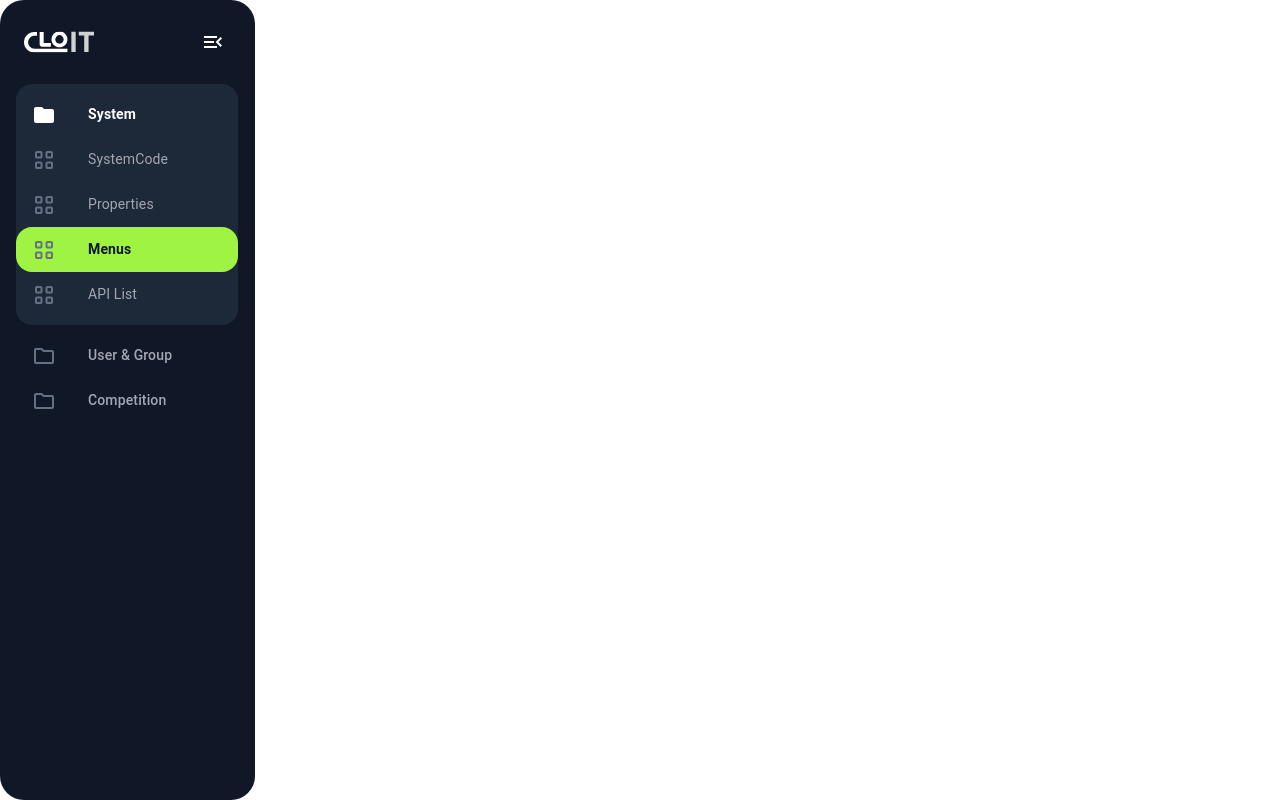
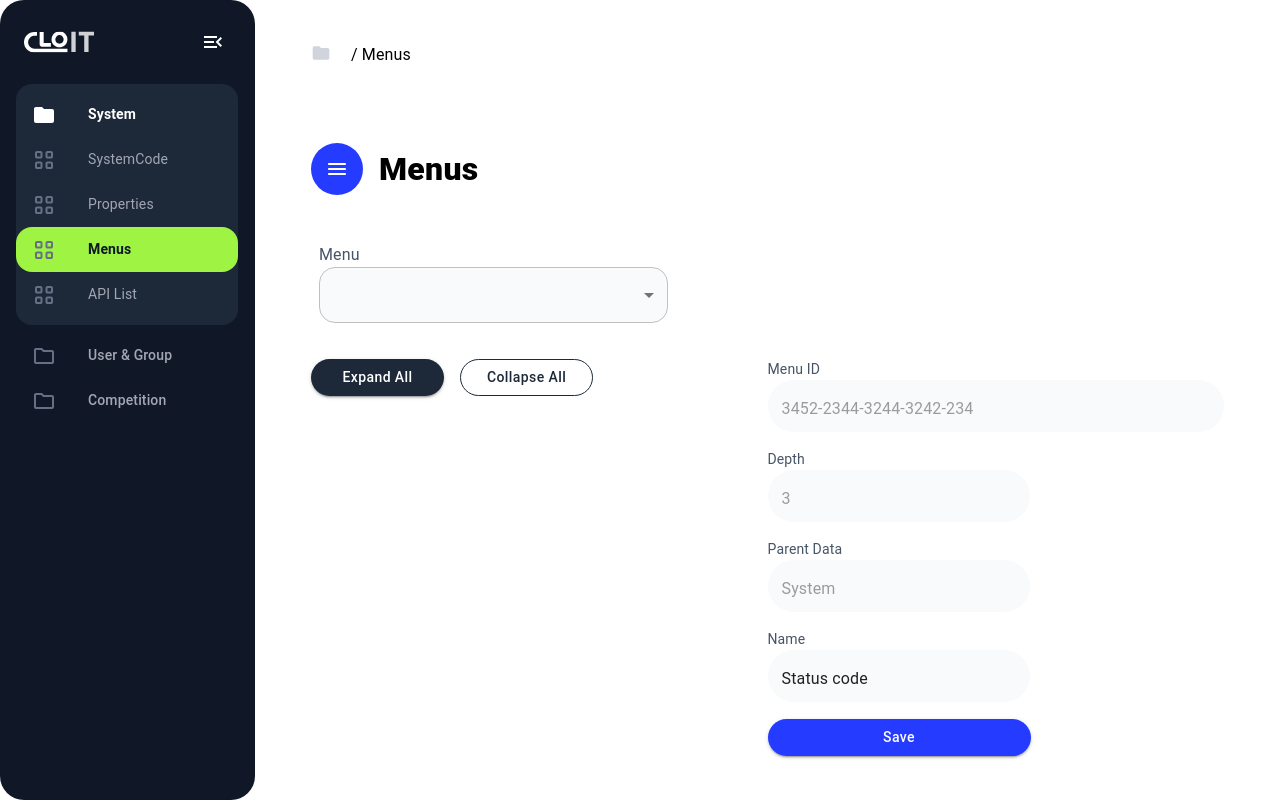
Before and after one commit to hitsamtiammar/hyperhire-new-django-react-assigment, a React (Vite) app in the folder frontend/: page / in a window 1280 px wide. Built offline with nearby package versions, Linux system fonts and the light colour scheme; a web font is replaced by a local one.

Commit message:
initiate home page for frontend

```diff
--- a/frontend/src/App.tsx
+++ b/frontend/src/App.tsx
@@ -2,7 +2,10 @@
 import { Box, styled } from '@mui/material'
 import AppDrawer, { drawerWidth } from './components/layouts/AppDrawer'
 import './App.css'
-import { BrowserRouter } from 'react-router-dom'
+import { BrowserRouter, Route, Routes } from 'react-router-dom'
+import { lazy, Suspense } from 'react';
+
+const Home = lazy(() => import('@/pages/Home'))
 
 const Main = styled(Box, { shouldForwardProp: prop => prop !== 'open' })(
   () => ({
@@ -17,6 +20,11 @@ function App() {
     <Main>
       <BrowserRouter>
         <AppDrawer/>
+        <Suspense fallback={<div>Loading...</div>} >
+            <Routes>
+                <Route path="/" element={<Home/>} />
+            </Routes>
+            </Suspense>
       </BrowserRouter>
     </Main>
   )
--- /dev/null
+++ b/frontend/src/components/data/EditForm.tsx
@@ -0,0 +1,52 @@
+import { Box, Button, Grid, TextField, Typography } from '@mui/material'
+import { styled } from '@mui/material/styles'
+
+const EditFormTextField = styled(TextField)(({theme}) => ({
+    backgroundColor: theme.palette.warning.main,
+    border: 'none',
+    borderRadius: '100px',
+    height: '52px',
+    minWidth: '262px',
+    "& fieldset": { border: 'none' },
+}))
+
+const BoxInput = styled(Box)({
+    marginBottom: '17px'
+})
+
+const SubmitButton = styled(Button)({
+    width: '263px',
+    borderRadius:'48px'
+})
+
+export default function EditForm() {
+  return (
+    <Grid container direction="column">
+        <BoxInput>
+            <Typography fontSize="14px" color="secondary.light">Menu ID</Typography>
+            <EditFormTextField fullWidth disabled InputProps={{
+                disableUnderline: true,
+            }} value="3452-2344-3244-3242-234" />
+        </BoxInput>
+        <BoxInput>
+            <Typography fontSize="14px" color="secondary.light">Depth</Typography>
+            <EditFormTextField disabled InputProps={{
+                disableUnderline: true,
+            }} value={3} />
+        </BoxInput>
+        <BoxInput>
+            <Typography fontSize="14px" color="secondary.light">Parent Data</Typography>
+            <EditFormTextField disabled InputProps={{
+                disableUnderline: true,
+            }} value="System" />
+        </BoxInput>
+        <BoxInput>
+            <Typography fontSize="14px" color="secondary.light">Name</Typography>
+            <EditFormTextField InputProps={{
+                disableUnderline: true,
+            }} value="Status code"/>
+        </BoxInput>
+        <SubmitButton variant="contained" fullWidth color="blue">Save</SubmitButton>
+    </Grid>
+  )
+}
--- a/frontend/src/components/layouts/AppDrawer.tsx
+++ b/frontend/src/components/layouts/AppDrawer.tsx
@@ -22,7 +22,6 @@ export default function AppDrawer() {
     sx={{
       width: drawerWidth,
       flexShrink: 0,
-
       '& .MuiDrawer-paper': {
         width: drawerWidth,
         boxSizing: 'border-box',
--- /dev/null
+++ b/frontend/src/pages/Home.tsx
@@ -0,0 +1,68 @@
+import { Button, Grid,  MenuItem,  Typography } from '@mui/material'
+import { styled } from '@mui/material/styles'
+import FolderIcon from '@mui/icons-material/Folder';
+import Avatar from '@mui/material/Avatar';
+import MenuRoundedIcon from '@mui/icons-material/MenuRounded';
+import FormControl from '@mui/material/FormControl';
+import Select from '@mui/material/Select';
+import EditForm from '@/components/data/EditForm';
+
+const Container = styled(Grid)(() => ({
+    margin: '35px 48px',
+}))
+
+const MenuSelect = styled(Select)(({ theme }) => ({
+    width: '349px',
+    borderRadius: '16px',
+    backgroundColor: theme.palette.warning.main
+}))
+
+const MenuAvatar = styled(Avatar)(({theme}) => ({
+    width: 52,
+    marginRight: '16px',
+    height: 52,
+    backgroundColor: theme.palette.blue.main
+}))
+
+const MenuButton = styled(Button)(({theme}) => ({
+    borderRadius: '48px',
+    borderColor: theme.palette.info.main,
+    minWidth: '133px'
+}))
+
+export default function Home() {
+  return (
+    <Container>
+        <Grid height="84px" direction="row" container >
+            <FolderIcon sx={{ fontSize: '20px', marginRight: '20px' }} color="lightgray" />
+            <Typography>/ Menus</Typography>
+        </Grid>
+        <Grid sx={{ height: '84px' }} container alignItems="center" direction="row">
+            <MenuAvatar>
+                <MenuRoundedIcon sx={{ fontSize: '24px'}} color="white"/>
+            </MenuAvatar>
+            <Typography fontSize="32px" fontWeight={800} color="lime">Menus</Typography>
+        </Grid>
+        <FormControl sx={{ m: 1, minWidth: 120, marginTop: 4 }}>
+            <Typography color="secondary.light">Menu</Typography>
+            <MenuSelect>
+                <MenuItem value="1234-3452-3345-3421">System Management</MenuItem>
+                <MenuItem onClick={(e) => e.preventDefault()}>
+                    <Button fullWidth variant="contained" color="blue">Add new Item</Button>
+                </MenuItem>
+            </MenuSelect>
+        </FormControl>
+        <Grid container marginTop="28px" direction="row">
+            <Grid item md={6} sm={12}>
+                <Grid gap={2}  container direction="row">
+                    <MenuButton color="info" variant="contained">Expand All</MenuButton>
+                    <MenuButton color="info" variant="outlined">Collapse All</MenuButton>
+                </Grid>
+            </Grid>
+            <Grid item md={6} sm={12}>
+                <EditForm/>
+            </Grid>
+        </Grid>
+    </Container>
+  )
+}
--- a/frontend/src/theme-module.ts
+++ b/frontend/src/theme-module.ts
@@ -1,36 +1,42 @@
-import { PaletteColorOptions } from "@mui/material"
+import { SimplePaletteColorOptions } from "@mui/material"
+
 
 declare module '@mui/material/styles' {
-    interface Theme {
-        white: string
-        gray: string;
-    }
     // allow configuration using `createTheme`
-    interface ThemeOptions {
-        white?: string
-    }
     interface Palette {
-        white: PaletteColorOptions
-        gray: PaletteColorOptions
-        lime: PaletteColorOptions
+        white: SimplePaletteColorOptions
+        gray: SimplePaletteColorOptions
+        lime: SimplePaletteColorOptions
+        lightgray: SimplePaletteColorOptions
+        blue: SimplePaletteColorOptions
     }
     interface PaletteOptions {
-        white?: PaletteColorOptions
-        gray?: PaletteColorOptions
-        lime?: PaletteColorOptions
+        white?: SimplePaletteColorOptions
+        gray?: SimplePaletteColorOptions
+        lime?: SimplePaletteColorOptions
+        lightgray?: SimplePaletteColorOptions
+        blue?: SimplePaletteColorOptions
+    }
+
+    interface Theme {
+        palette: Palette & {
+            blue: SimplePaletteColorOptions
+        }
     }
 
 }
 
 declare module '@mui/material/SvgIcon'{
-    interface Palette {
-        white: PaletteColorOptions
-    }
-    interface PaletteOptions {
-        white?: PaletteColorOptions
-    }
     interface SvgIconPropsColorOverrides {
         white: true;
         gray: true
+        lightgray: true
       }
 }
+
+
+declare module '@mui/material'{
+    interface ButtonPropsColorOverrides {
+        blue: true;
+    }
+}
--- a/frontend/src/theme.ts
+++ b/frontend/src/theme.ts
@@ -17,21 +17,30 @@ export default createTheme({
         },
         secondary: {
             main: '#A4A6B3',
-            contrastText: '#373F41'
+            light: '#475467',
+            contrastText: '#373F41',
         },
         info: {
             main: '#1D2939',
-            light: '#52575C'
+            light: '#52575C',
+
+        },
+        lightgray: {
+             main: '#D0D5DD'
         },
         gray: {
-            main: '#667085'
+            main: '#667085',
         },
         warning: {
-            main: '#737B7D'
+            main: '#F9FAFB',
         },
         lime: {
             main: '#9FF443',
             contrastText: '#101828'
+        },
+        blue: {
+            main: '#253BFF',
+            contrastText: 'white'
         }
     }
 })
```
